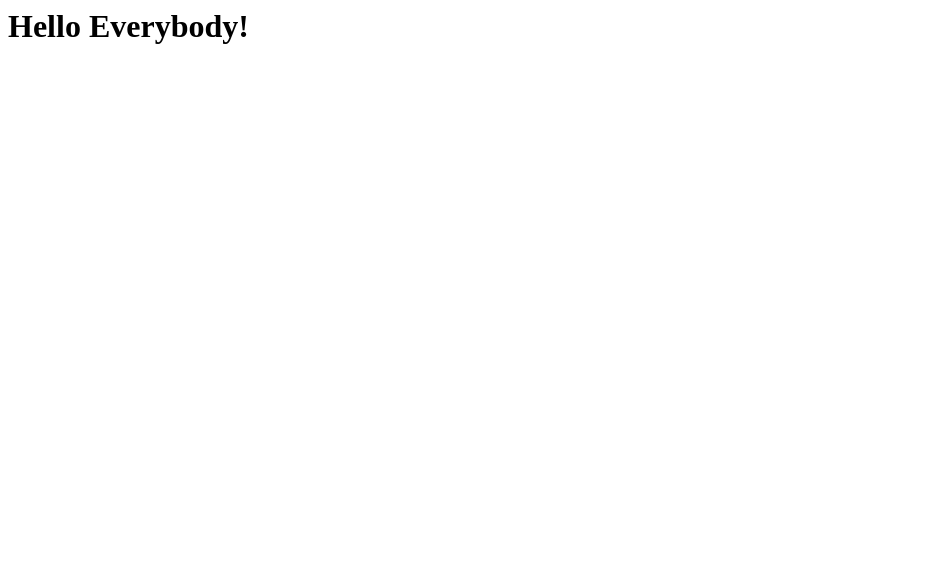
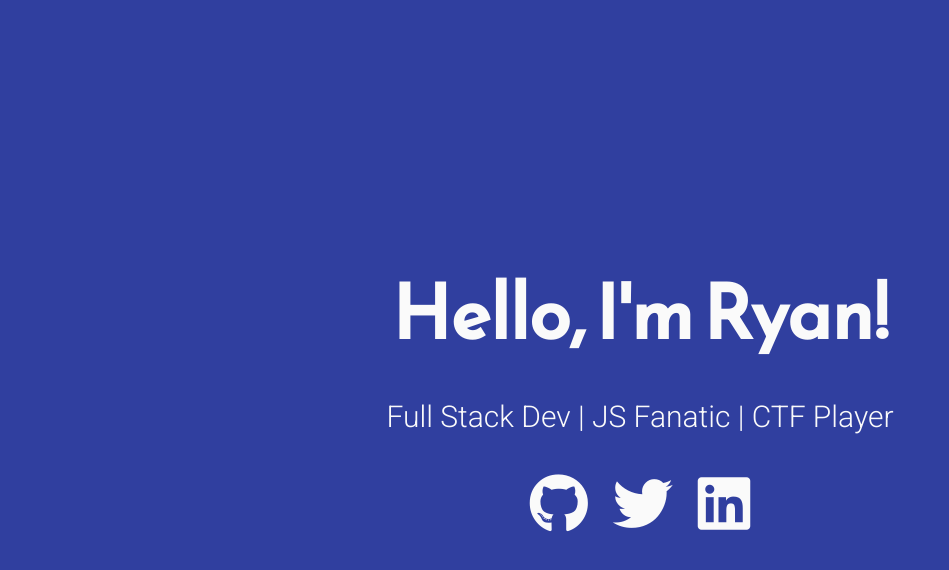
Before and after one commit to RyanFilho/ryanfilho.github.io, a plain HTML site: page index.html in a window 1280 px wide. Shown: the whole page, without its empty margins (0-949 px from the left). Drawn offline with Linux system fonts and the light colour scheme.

Commit message:
Landing Page Dev

```diff
--- /dev/null
+++ b/css/reset.css
@@ -0,0 +1,25 @@
+/* Minimal CSS Reset */
+
+html {
+  box-sizing: border-box;
+  font-size: 12px;
+}
+
+*, *:before, *:after {
+  box-sizing: inherit;
+}
+
+body, h1, h2, h3, h4, h5, h6, p, ol, ul {
+  margin: 0;
+  padding: 0;
+  font-weight: normal;
+}
+
+ol, ul {
+  list-style: none;
+}
+
+img {
+  max-width: 100%;
+  height: auto;
+}
--- /dev/null
+++ b/css/styles.css
@@ -0,0 +1,71 @@
+/* Typography */
+
+html {
+	font-family: 'Roboto', sans-serif;
+}
+
+@media (min-width: 576px) {
+	html {
+		font-size: 14px;
+	}
+}
+
+@media (min-width: 768px) {
+	html {
+		font-size: 16px;
+	}
+}
+
+@media (min-width: 992px) {
+	html {
+		font-size: 18px;
+	}
+}
+
+@media (min-width: 1200px) {
+	html {
+		font-size: 20px;
+	}
+}
+
+.icons-social i {
+	font-size: 3em;
+}
+
+/* Custom Styles */
+
+main {
+	display: flex;
+	flex-direction: column;
+	min-height: 100vh;
+	justify-content: center;
+	padding: 0 30px;
+	text-align: center;
+}
+
+main > .intro {
+	font-family: 'Reem Kufi', sans-serif;
+	font-size: 3.75em;
+	font-weight: 600;
+}
+
+main > .tagline {
+	font-size: 1.5rem;
+	margin: 1.5rem 0;
+	font-weight: 100;
+}
+
+.icons-social i {
+	padding: 10px;
+}
+
+.devto {
+	margin-bottom: -0.20rem;
+}
+
+.devto svg {
+	margin-bottom: -0.20rem;
+	margin-left: 0.675rem;;
+	width: 2.65rem;
+	height: 2.65rem;
+}
--- /dev/null
+++ b/css/themes/green-white.css
@@ -0,0 +1,14 @@
+/* Theme */
+
+main {
+	background: #43A047;
+	color: #FAFAFA;
+}
+
+.icons-social a {
+	color: #FAFAFA;
+}
+
+.icons-social a svg path{
+	fill: #FAFAFA;
+}
--- /dev/null
+++ b/css/themes/grey-white.css
@@ -0,0 +1,14 @@
+/* Theme */
+
+main {
+	background: #485564;
+	color: #FAFAFA;
+}
+
+.icons-social a {
+	color: #FAFAFA;
+}
+
+.icons-social a svg path{
+	fill: #FAFAFA;
+}
--- /dev/null
+++ b/css/themes/indigo-white.css
@@ -0,0 +1,14 @@
+/* Theme */
+
+main {
+	background: #303F9F;
+	color: #FAFAFA;
+}
+
+.icons-social a {
+	color: #FAFAFA;
+}
+
+.icons-social a svg path{
+	fill: #FAFAFA;
+}
--- /dev/null
+++ b/css/themes/red-white.css
@@ -0,0 +1,14 @@
+/* Theme */
+
+main {
+	background: #AF3D4E;
+	color: #FAFAFA;
+}
+
+.icons-social a {
+	color: #FAFAFA;
+}
+
+.icons-social a svg path{
+	fill: #FAFAFA;
+}
--- /dev/null
+++ b/css/themes/white-blue.css
@@ -0,0 +1,14 @@
+/* Theme */
+
+main {
+	background: #FAFAFA;
+	color: #0277BD;
+}
+
+.icons-social a {
+	color: #0277BD;
+}
+
+.icons-social a svg path{
+	fill: #0277BD;
+}
--- /dev/null
+++ b/css/themes/white-grey.css
@@ -0,0 +1,14 @@
+/* Theme */
+
+main {
+	background: #EDEDED;
+	color: #4B5658;
+}
+
+.icons-social a {
+	color: #4B5658;
+}
+
+.icons-social a svg path{
+	fill: #4B5658;
+}
--- /dev/null
+++ b/css/themes/white-indigo.css
@@ -0,0 +1,14 @@
+/* Theme */
+
+main {
+	background: #E8EAF6;
+	color: #303F9F;
+}
+
+.icons-social a {
+	color: #303F9F;
+}
+
+.icons-social a svg path{
+	fill: #303F9F;
+}
--- /dev/null
+++ b/css/themes/white-red.css
@@ -0,0 +1,14 @@
+/* Theme */
+
+main {
+	background: #EDEDED;
+	color: #AF3D4E;
+}
+
+.icons-social a {
+	color: #AF3D4E;
+}
+
+.icons-social a svg path{
+	fill: #AF3D4E;
+}
--- /dev/null
+++ b/css/themes/yellow-black.css
@@ -0,0 +1,14 @@
+/* Theme */
+
+main {
+	background: #FFEB3B;
+	color: #1E1E1E;
+}
+
+.icons-social a {
+	color: #1E1E1E;
+}
+
+.icons-social a svg path{
+	fill: #1E1E1E;
+}
--- a/index.html
+++ b/index.html
@@ -1 +1,38 @@
-<h1>Hello Everybody!</h1>
+<!DOCTYPE html>
+<html>
+<head>
+	<meta charset="utf-8">
+	<meta http-equiv="X-UA-Compatible" content="IE=edge">
+	<meta name="viewport" content="width=device-width, initial-scale=1.0">
+
+	<title>Ryan Filho | Awesome Dev</title>
+
+	<link rel="shortcut icon" href="favicon.ico" type="image/x-icon" />
+
+	<link href="https://fonts.googleapis.com/css?family=Reem+Kufi|Roboto:300" rel="stylesheet">
+	<link href="https://use.fontawesome.com/releases/v5.0.8/css/all.css" rel="stylesheet">
+	<link rel="stylesheet" href="css/reset.css">
+	<link rel="stylesheet" href="css/styles.css">
+	<link rel="stylesheet" href="css/themes/indigo-white.css">
+	<!-- <link rel="stylesheet" href="css/themes/green-white.css"> -->
+	<!-- <link rel="stylesheet" href="css/themes/red-white.css"> -->
+	<!-- <link rel="stylesheet" href="css/themes/grey-white.css"> -->
+	<!-- <link rel="stylesheet" href="css/themes/white-indigo.css"> -->
+	<!-- <link rel="stylesheet" href="css/themes/white-blue.css"> -->
+	<!-- <link rel="stylesheet" href="css/themes/white-grey.css"> -->
+	<!-- <link rel="stylesheet" href="css/themes/white-red.css"> -->
+	<!-- <link rel="stylesheet" href="css/themes/yellow-black.css"> -->
+</head>
+<body>
+	<main>
+		<div class="intro">Hello, I'm Ryan!</div>
+		<div class="tagline">Full Stack Dev | JS Fanatic | CTF Player </div>
+		<!-- Find your icons from here - https://fontawesome.com/icons?d=gallery&s=brands -->
+		<div class="icons-social">
+			<a target="_blank" href="https://github.com/ryanfilho"><i class="fab fa-github"></i></a>
+			<a target="_blank" href="https://twitter.com/ryanffilho"><i class="fab fa-twitter"></i></a>
+			<a target="_blank" href="https://www.linkedin.com/in/ryanfilho"><i class="fab fa-linkedin"></i></a>
+    </div>
+	</main>
+</body>
+</html>
```
Also changed, not shown: favicon.ico (added).
